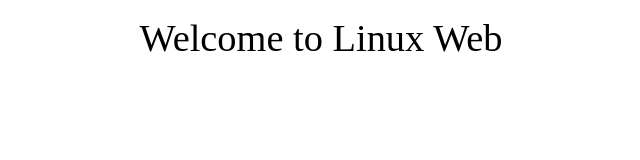
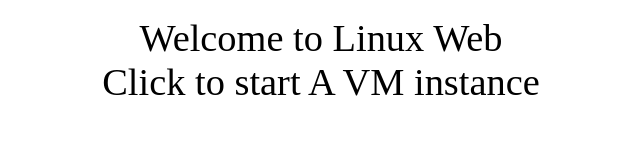
Before and after one commit to Eternal587/LinuxWeb, a plain HTML site: page Index.html in a window 1280 px wide. Shown: the whole page, without its empty margins (319-959 px from the left). Drawn offline with Linux system fonts and the light colour scheme.

Commit message:
Update Index.html

```diff
--- a/Index.html
+++ b/Index.html
@@ -8,6 +8,7 @@
 <center>
 Welcome to Linux Web
  <br>
+ Click to start A VM instance
 <script>
 document.addEventListener("click", StartLINUX);
 function StartLINUX() {
```
